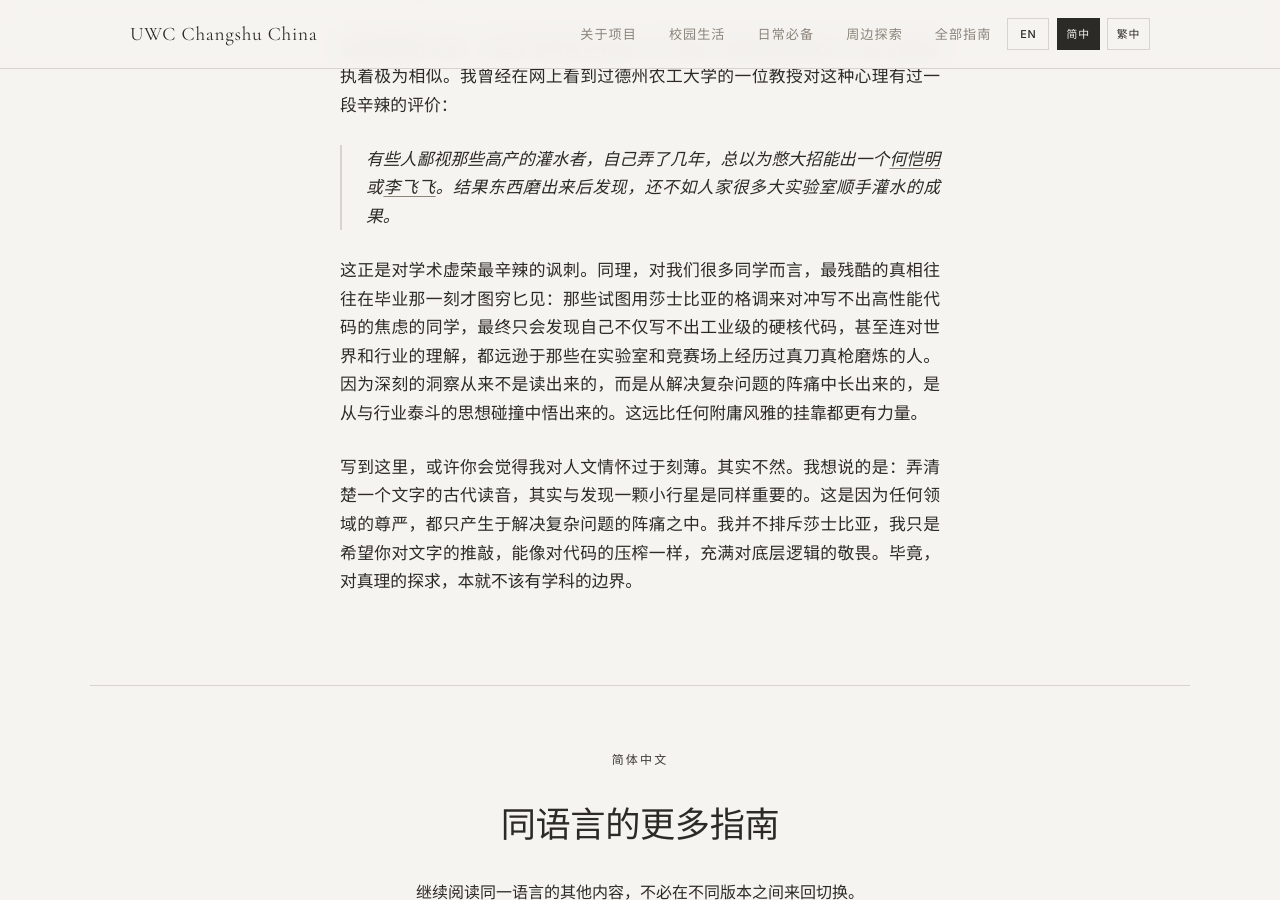
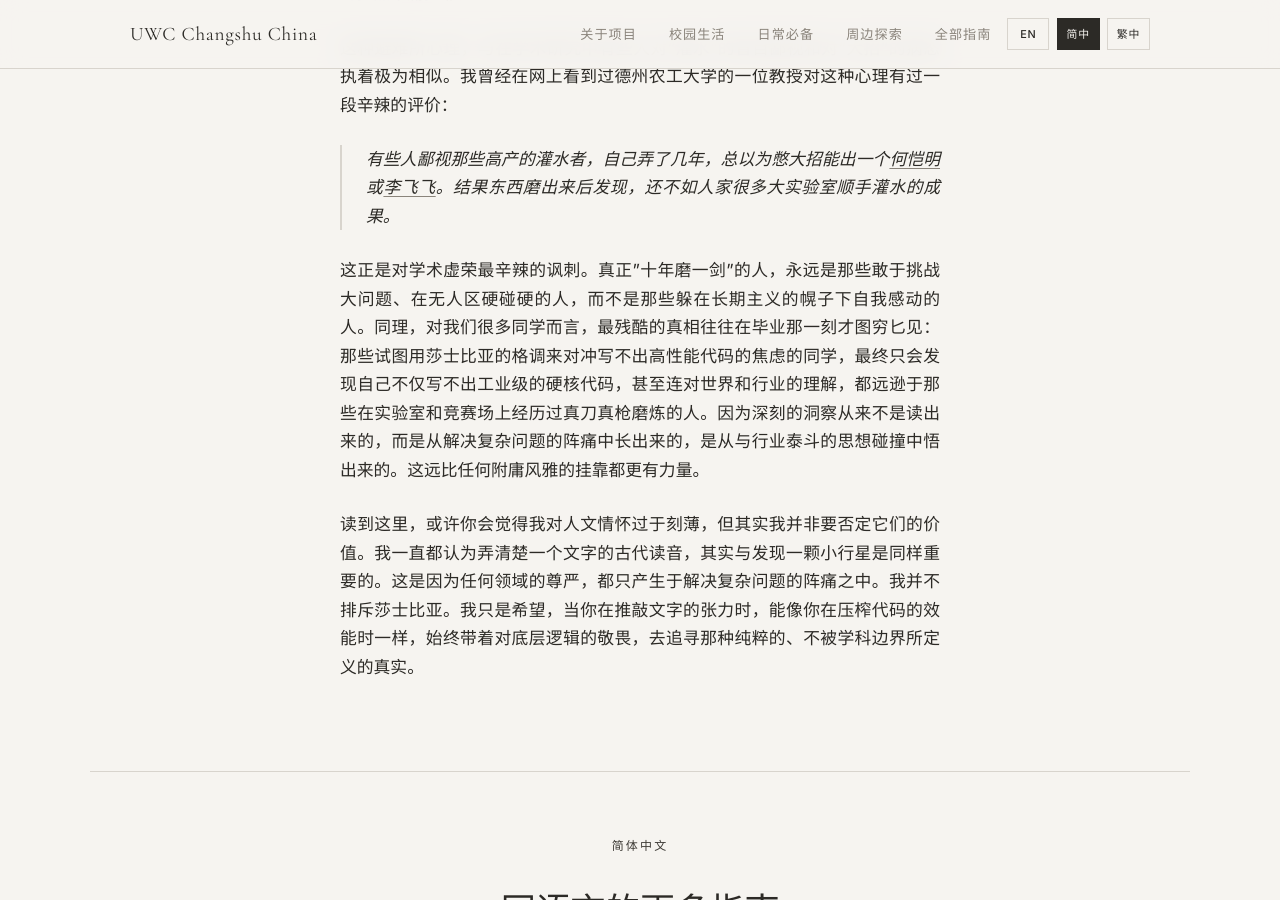
Before and after one commit to United-World-College/UWC-Survival-Guide, a Jekyll site: the page built from website/_guides/chinese/aesthetic-illusion-CN.md, in a window 1280 px wide and 900 px high, scrolled down 1231 px. Built offline with Jekyll 4.4.1, drawn with Linux system fonts in a browser that asks for light colours.

Commit message:
style: expand aesthetic illusion essay with long-termism critique and reworked ending

```diff
--- a/website/_guides/chinese/aesthetic-illusion-CN.md
+++ b/website/_guides/chinese/aesthetic-illusion-CN.md
@@ -27,6 +27,6 @@
 
 > 有些人鄙视那些高产的灌水者，自己弄了几年，总以为憋大招能出一个[何恺明](https://en.wikipedia.org/wiki/Kaiming_He)或[李飞飞](https://en.wikipedia.org/wiki/Fei-Fei_Li)。结果东西磨出来后发现，还不如人家很多大实验室顺手灌水的成果。
 
-这正是对学术虚荣最辛辣的讽刺。同理，对我们很多同学而言，最残酷的真相往往在毕业那一刻才图穷匕见：那些试图用莎士比亚的格调来对冲写不出高性能代码的焦虑的同学，最终只会发现自己不仅写不出工业级的硬核代码，甚至连对世界和行业的理解，都远逊于那些在实验室和竞赛场上经历过真刀真枪磨炼的人。因为深刻的洞察从来不是读出来的，而是从解决复杂问题的阵痛中长出来的，是从与行业泰斗的思想碰撞中悟出来的。这远比任何附庸风雅的挂靠都更有力量。
+这正是对学术虚荣最辛辣的讽刺。真正"十年磨一剑"的人，永远是那些敢于挑战大问题、在无人区硬碰硬的人，而不是那些躲在长期主义的幌子下自我感动的人。同理，对我们很多同学而言，最残酷的真相往往在毕业那一刻才图穷匕见：那些试图用莎士比亚的格调来对冲写不出高性能代码的焦虑的同学，最终只会发现自己不仅写不出工业级的硬核代码，甚至连对世界和行业的理解，都远逊于那些在实验室和竞赛场上经历过真刀真枪磨炼的人。因为深刻的洞察从来不是读出来的，而是从解决复杂问题的阵痛中长出来的，是从与行业泰斗的思想碰撞中悟出来的。这远比任何附庸风雅的挂靠都更有力量。
 
-写到这里，或许你会觉得我对人文情怀过于刻薄。其实不然。我想说的是：弄清楚一个文字的古代读音，其实与发现一颗小行星是同样重要的。这是因为任何领域的尊严，都只产生于解决复杂问题的阵痛之中。我并不排斥莎士比亚，我只是希望你对文字的推敲，能像对代码的压榨一样，充满对底层逻辑的敬畏。毕竟，对真理的探求，本就不该有学科的边界。
+读到这里，或许你会觉得我对人文情怀过于刻薄，但其实我并非要否定它们的价值。我一直都认为弄清楚一个文字的古代读音，其实与发现一颗小行星是同样重要的。这是因为任何领域的尊严，都只产生于解决复杂问题的阵痛之中。我并不排斥莎士比亚。我只是希望，当你在推敲文字的张力时，能像你在压榨代码的效能时一样，始终带着对底层逻辑的敬畏，去追寻那种纯粹的、不被学科边界所定义的真实。
```
Also changed, not shown: website/_guides/chinese/aesthetic-illusion-TW.md (+2 -2 lines), website/_guides/default/aesthetic-illusion.md (+2 -2 lines).
